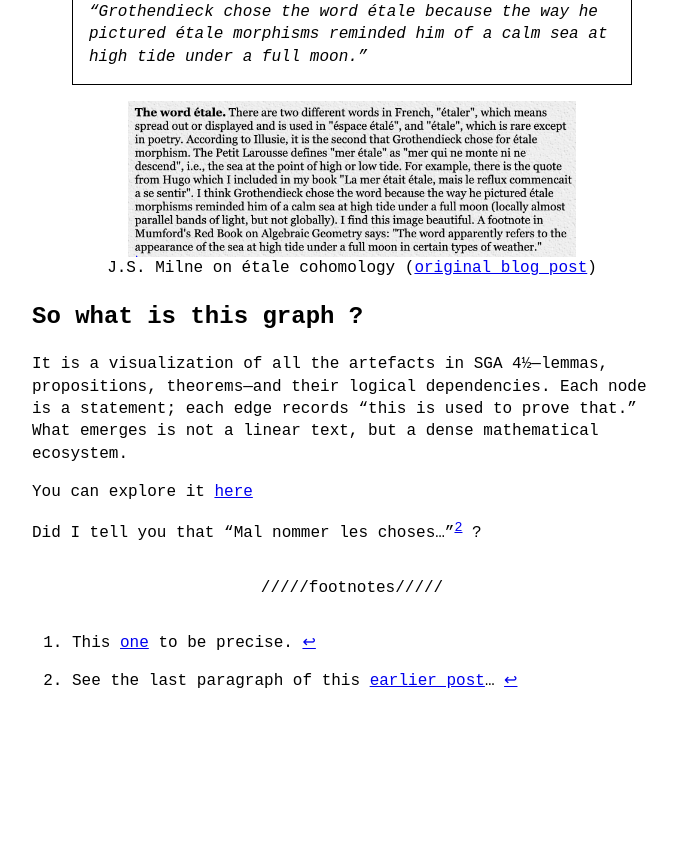
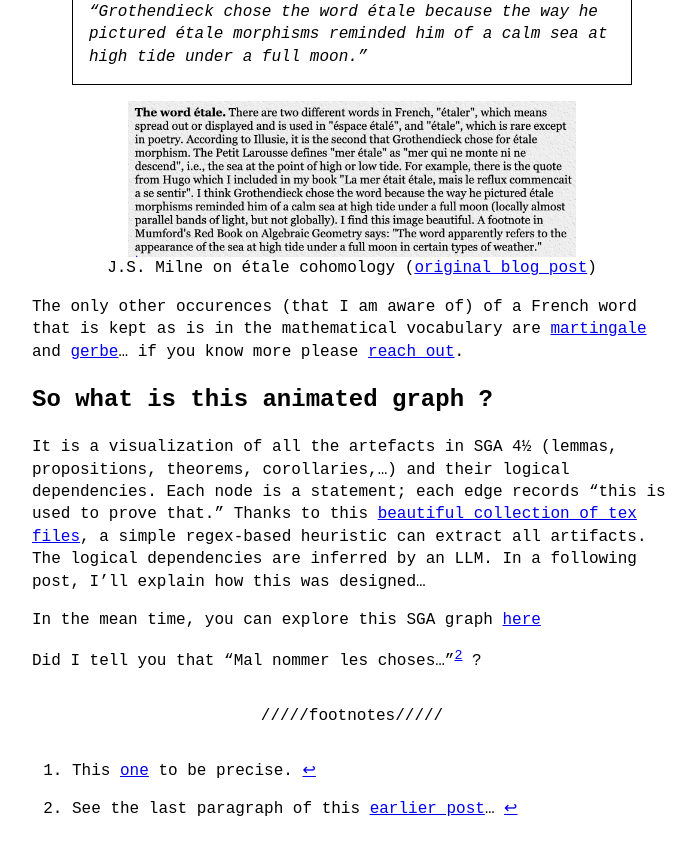
Before and after one commit to dsleo/dsleo.github.io, a Jekyll site: the page built from _posts/2026-02-03-sga-graph.md, in a window 1280 px wide and 900 px high, scrolled down 1528 px. Shown: the top 855 px of the window, without its empty margins (288-984 px from the left). Built offline with Jekyll 4.4.1, drawn with Linux system fonts in a browser that asks for light colours; before the commit the page ends 2300 px from its top, so only the background shows below that; some of the changed text lies outside the part shown.

Commit message:
update sga post

```diff
--- a/_posts/2026-02-03-sga-graph.md
+++ b/_posts/2026-02-03-sga-graph.md
@@ -6,7 +6,7 @@ category: maths
 published: true
 ---
 
-How do mathematician come up with names? And what is this animation anyway?
+How do mathematician even come up with names? And what is the little animation below anyway?
 
 <figure style="display: flex; flex-direction: column; align-items: center; text-align: center;">
 <video controls width="630" height="364">
@@ -46,11 +46,13 @@ It evokes smoothness, lightness, something that spreads without tearing. It feel
 </figcaption>
 </figure>
 
-# So what is this graph  ?
+The only other occurences (that I am aware of) of a French word that is kept as is in the mathematical vocabulary are [martingale](https://en.wikipedia.org/wiki/Martingale_(probability_theory)) and [gerbe](https://en.wikipedia.org/wiki/Gerbe)... if you know more please [reach out](https://x.com/dsleo).
 
-It is a visualization of all the artefacts in SGA 4½—lemmas, propositions, theorems—and their logical dependencies. Each node is a statement; each edge records “this is used to prove that.” What emerges is not a linear text, but a dense mathematical ecosystem.
+# So what is this animated graph ?
 
-You can explore it [here](https://sgagraph.vercel.app/)
+It is a visualization of all the artefacts in SGA 4½ (lemmas, propositions, theorems, corollaries,...) and their logical dependencies. Each node is a statement; each edge records “this is used to prove that.” Thanks to this [beautiful collection of tex files](https://github.com/NomiL/sga4.5), a simple regex-based heuristic can extract all artifacts. The logical dependencies are inferred by an LLM. In a following post, I'll explain how this was designed...
+
+In the mean time, you can explore this SGA graph [here](https://sgagraph.vercel.app/)
 
 Did I tell you that "Mal nommer les choses..."[^2] ?
 
```
